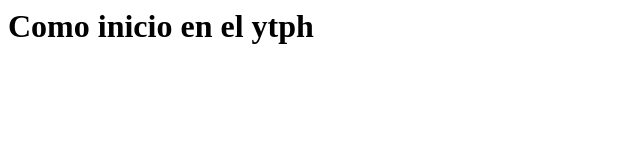
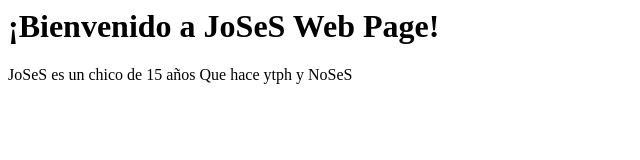
Before and after one commit to JoSeSWeb/ytph, a plain HTML site: page index.html in a window 1280 px wide. Shown: the whole page, without its empty margins (0-640 px from the left). Drawn offline with Linux system fonts and the light colour scheme.

Commit message:
Add files via upload

```diff
--- a/index.html
+++ b/index.html
@@ -1,9 +1,8 @@
-<html>
-  <head>
-<title>Origenes</title>
-  </head>
-  <body>
-<h1>
-  Como inicio en el ytph
+<html style="height: 100%;"><head><meta name="viewport" content="width=device-width, minimum-scale=0.1"><title>JoSeS</title></head><body>
+ <h1>
+    ¡Bienvenido a JoSeS Web Page!
 </h1>
-  </body>
+<p>
+JoSeS es un chico de 15 años Que hace ytph y NoSeS
+</p>
+</body></html>
```
